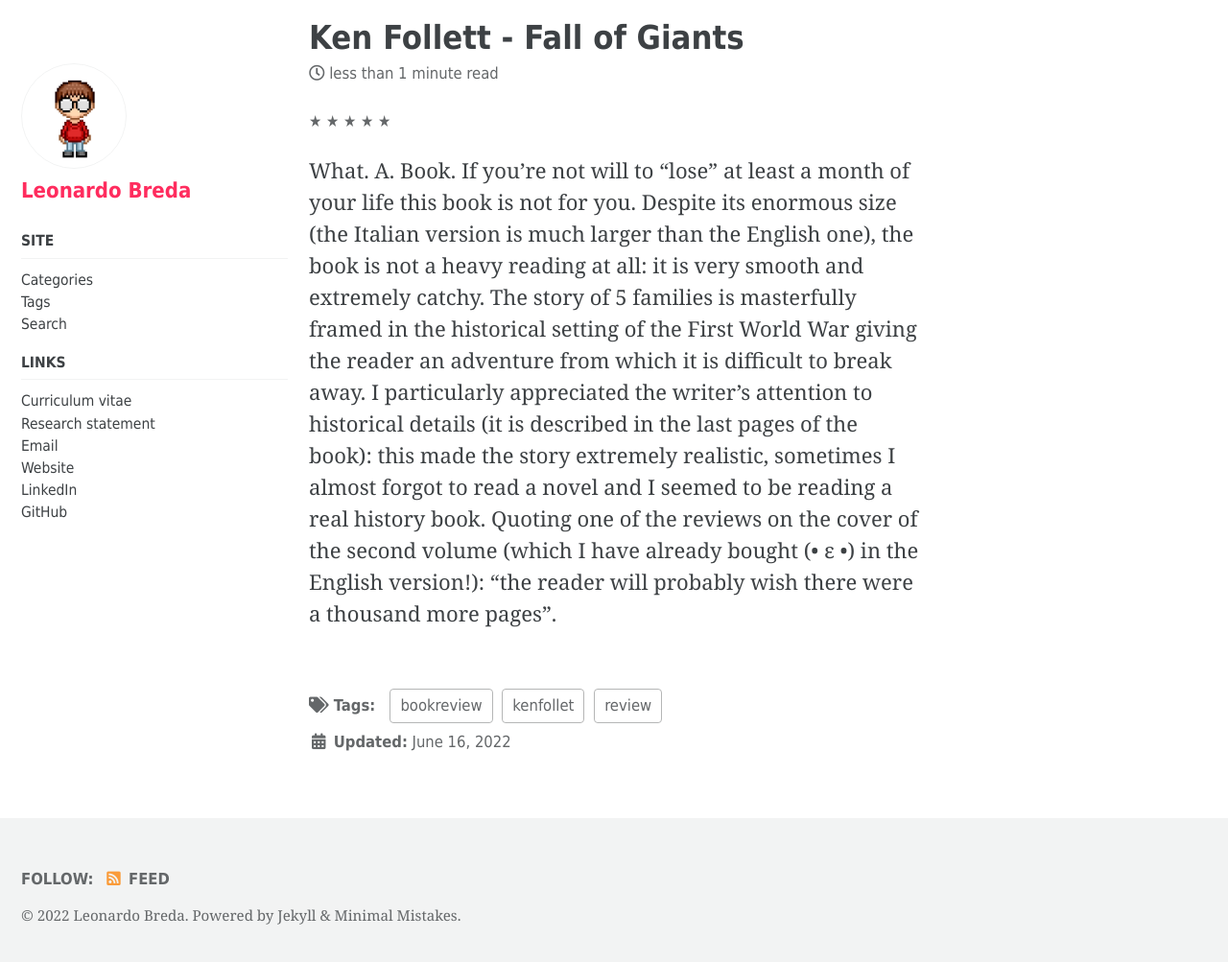
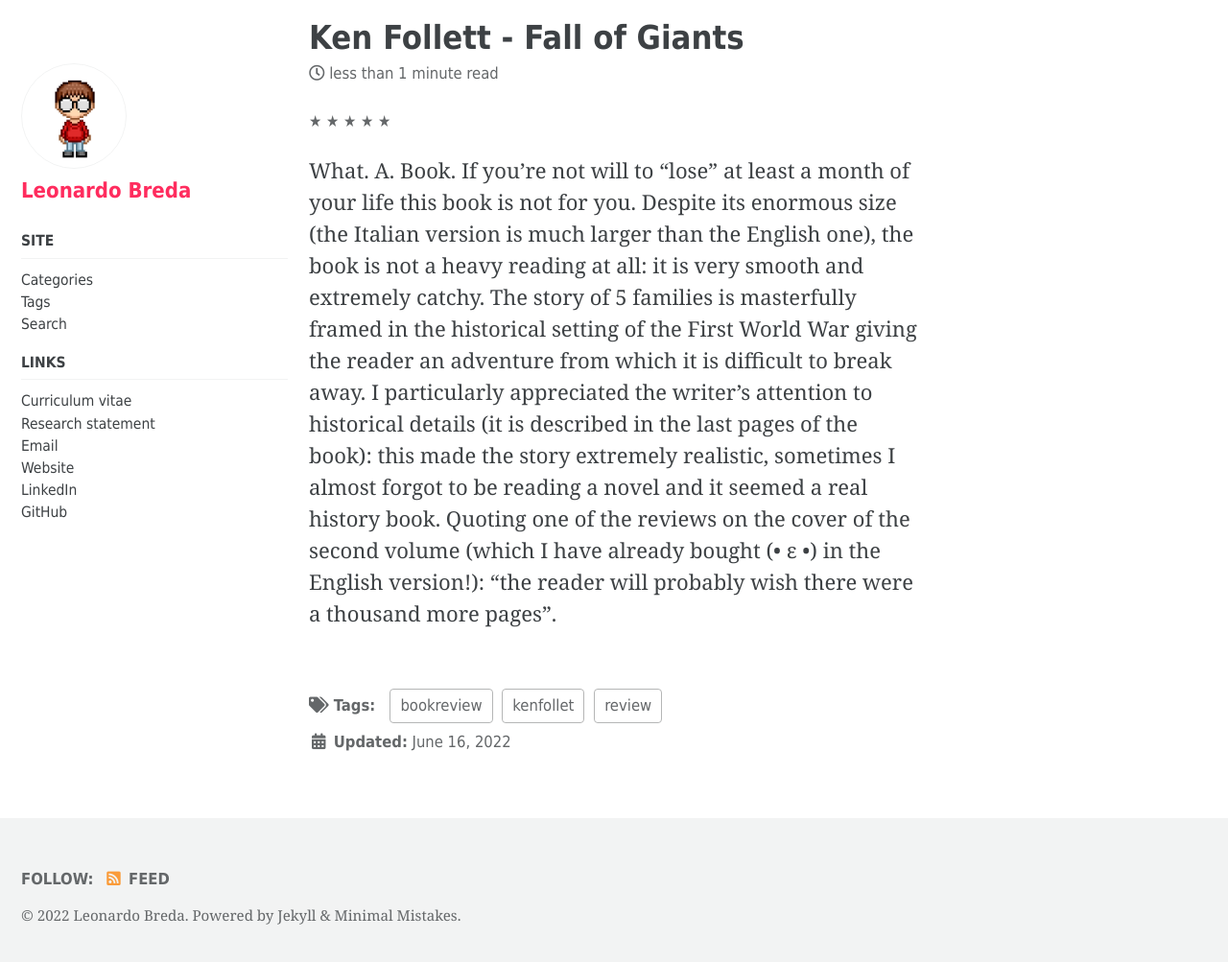
Before and after one commit to leo-breda/leo-breda.github.io, a Jekyll site: the page built from bookrev/_posts/2022-06-16-FallofGiants.md, in a window 1280 px wide and 1010 px high. Shown: the top 1003 px of the window at 96% size. Built offline with Jekyll 4.4.1, drawn with Linux system fonts in a browser that asks for light colours; cached includes are drawn as plain includes.

Commit message:
Update 2022-06-16-FallofGiants.md

```diff
--- a/bookrev/_posts/2022-06-16-FallofGiants.md
+++ b/bookrev/_posts/2022-06-16-FallofGiants.md
@@ -7,5 +7,5 @@
 stars: 5
 ---
 What. A. Book.
-If you're not will to "lose" at least a month of your life this book is not for you. Despite its enormous size (the Italian version is much larger than the English one), the book is not a heavy reading at all: it is very smooth and extremely catchy. The story of 5 families is masterfully framed in the historical setting of the First World War giving the reader an adventure from which it is difficult to break away. I particularly appreciated the writer’s attention to historical details (it is described in the last pages of the book): this made the story extremely realistic, sometimes I almost forgot to read a novel and I seemed to be reading a real history book.
+If you're not will to "lose" at least a month of your life this book is not for you. Despite its enormous size (the Italian version is much larger than the English one), the book is not a heavy reading at all: it is very smooth and extremely catchy. The story of 5 families is masterfully framed in the historical setting of the First World War giving the reader an adventure from which it is difficult to break away. I particularly appreciated the writer’s attention to historical details (it is described in the last pages of the book): this made the story extremely realistic, sometimes I almost forgot to be reading a novel and it seemed a real history book.
 Quoting one of the reviews on the cover of the second volume (which I have already bought (• ε •) in the English version!): "the reader will probably wish there were a thousand more pages".
```
